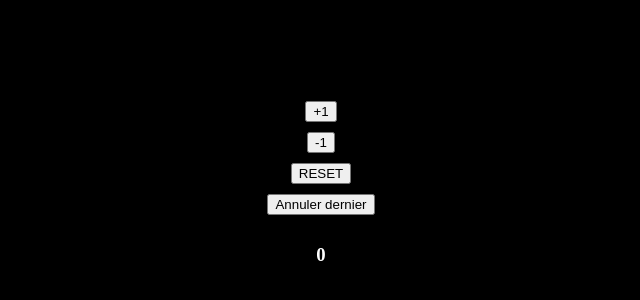
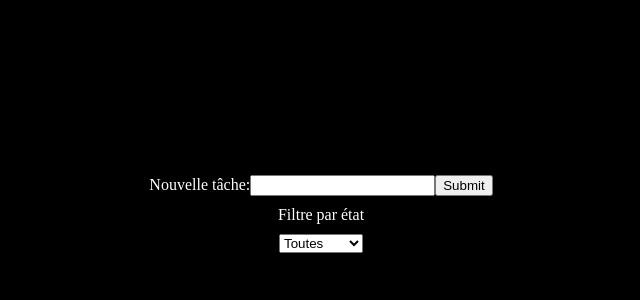
Before and after one commit to TheoGeneste/INTRO_REACT_JANVIER2026, a React (Vite) app: page / in a window 1280 px wide. Shown: the part 186-486 px from the top of the page, without its empty margins (319-959 px from the left). Built offline with nearby package versions, Linux system fonts and the light colour scheme.

Commit message:
Exercice 2 ToDoList de exo_bis.md

```diff
--- a/src/App.jsx
+++ b/src/App.jsx
@@ -7,6 +7,7 @@ import Compteur from './pages/Compteur';
 import Citations from './pages/Citations';
 import Convertisseur from './pages/Convertisseur';
 import CompteurBis from './pages/CompteurBis';
+import ToDoList from './pages/ToDoList';
 
 function App() {
   // variable,setVariable
@@ -37,7 +38,8 @@ function App() {
       {/* <Compteur /> */}
       {/* <Citations /> */}
       {/* <Convertisseur /> */}
-      <CompteurBis/>
+      {/* <CompteurBis/> */}
+      <ToDoList />
     </>
   )
 }
--- /dev/null
+++ b/src/pages/ToDoList.jsx
@@ -0,0 +1,108 @@
+import { useState } from "react";
+
+const ToDoList = () => {
+    // Un état tasks avec comme valeut par défaut un [] -> cet état va stocker toutes les taches
+    const [tasks, setTasks] = useState([]);
+    // Un état task avec comme valeur par defaut un {} -> cet état va stocker la tache que l'on est entrain d'ajouter
+    const [task, setTask] = useState({});
+    const [state, setState] = useState("Toutes");
+
+
+    // handleSubmit
+    const handleSubmit = (e) => {
+        e.preventDefault();
+        // vous allez construire un object pour que on puisse l'ajouter au tableau tasks
+        // [...tasks, {id: tasks.length + 1 , title: task.title, done :false} ]
+        setTasks([...tasks, { id: tasks.length + 1, title: task.title, done: false }])
+    }
+
+    // handleChange avec en parametre une task(element du .map)
+    const handleChange = (element) => {
+
+        // On va aller chercher l'element correspondant dans le tableau tasks .find
+        let elementToChange = tasks.findIndex((e) => {
+            return e.id == element.id;
+        })
+
+        // newTasks va contenir toutes mes taches les anciennes et celle modifié.
+        let newTasks = [...tasks];
+        // Une fois trouvé on va mettre à jour la valeur de done de cette object
+        // newTasks[elementToChange] c'est l'object {id: , title: , done: } que je vais modifier
+        newTasks[elementToChange] = {
+            // copie colle tout l'object
+            ...newTasks[elementToChange],
+            // Je change la valeur que de done en mettant l'inverse de la valeur actuelle
+            done: !newTasks[elementToChange].done
+        }
+
+        // on va mettre à jour tasks avec setTasks et ce nouvelle object
+        setTasks(newTasks);
+    }
+
+    const handleDelete = (element) => {
+        // Trouve la position de mon element dans le tableau
+        let elementIndex = tasks.findIndex((e) => {
+            return e.id == element.id;
+        })
+
+        // copie le tableau
+        let newTasks = [...tasks];
+
+        // Supprimer l'element
+        newTasks.splice(elementIndex, 1);
+
+        setTasks(newTasks)
+    }
+
+
+
+    return <>
+        {/* formulaire avec un onSubmit qui appelle la function handleSubmit*/}
+        <form onSubmit={handleSubmit}>
+            <label htmlFor="task">Nouvelle tâche:</label>
+            {/* input pour le title qui aura comme valeur task.title */}
+            <input type="text" id="task" value={task.title} onChange={(e) => { setTask({ title: e.target.value }) }} />
+            {/* input/button type submit */}
+            <input type="submit" />
+        </form>
+
+        <label htmlFor="state">Filtre par état</label>
+        <select name="state" id="state" value={state} onChange={(e) => { setState(e.target.value); }}>
+            <option value="Toutes">Toutes</option>
+            <option value="Actives">Actives</option>
+            <option value="Terminées">Terminées</option>
+        </select>
+
+
+        {/* tasks.map pour parcourir les taches */}
+        {tasks.map((element) => {
+            // element = {id: , title: , done :}
+            {/* afficher le title et la checkbox si dessous */ }
+            {/* input(checkbox) pour la valeur de `done` -> cette input aura on onChange pour modifier
+             l'object task afficher */}
+            if (state == "Actives" && element.done == false) {
+                return <li key={element.id} style={{ textDecoration: element.done ? 'line-through' : "" }}>{element.title}
+                    {/* <input type="checkbox" value={element.done} onChange={(e) => {element.done = e.target.value}} /> */}
+                    <input type="checkbox" checked={element.done} onChange={() => { handleChange(element) }} />
+                    <button onClick={() => { handleDelete(element) }}>Delete</button>
+                </li>
+            } else if (state == "Terminées" && element.done == true) {
+                return <li key={element.id} style={{ textDecoration: element.done ? 'line-through' : "" }}>{element.title}
+                    {/* <input type="checkbox" value={element.done} onChange={(e) => {element.done = e.target.value}} /> */}
+                    <input type="checkbox" checked={element.done} onChange={() => { handleChange(element) }} />
+                    <button onClick={() => { handleDelete(element) }}>Delete</button>
+                </li>
+            } else if (state == "Toutes") {
+                return <li key={element.id} style={{ textDecoration: element.done ? 'line-through' : "" }}>{element.title}
+                    {/* <input type="checkbox" value={element.done} onChange={(e) => {element.done = e.target.value}} /> */}
+                    <input type="checkbox" checked={element.done} onChange={() => { handleChange(element) }} />
+                    <button onClick={() => { handleDelete(element) }}>Delete</button>
+                </li>
+            }
+
+
+        })}
+    </>;
+}
+
+export default ToDoList;
```
